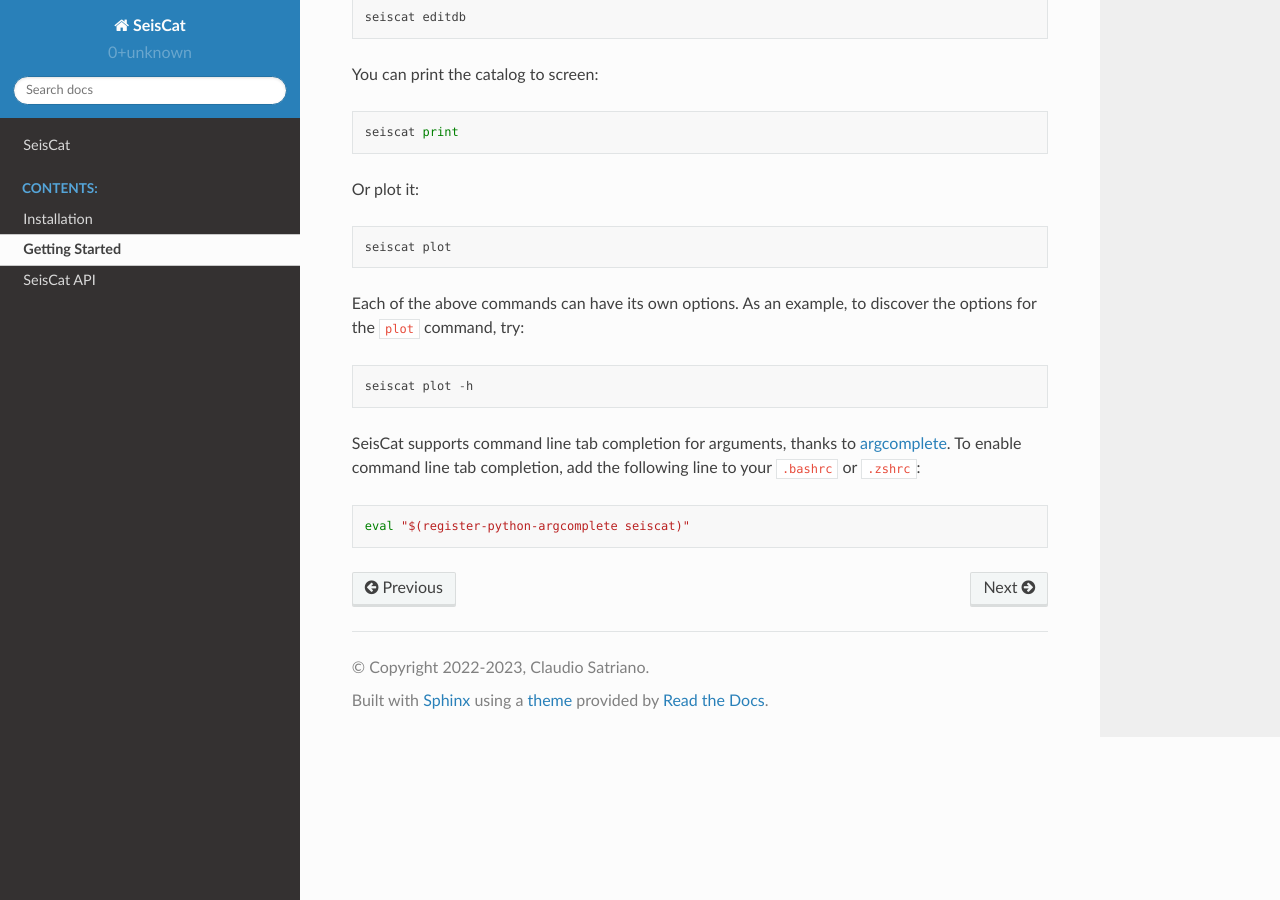
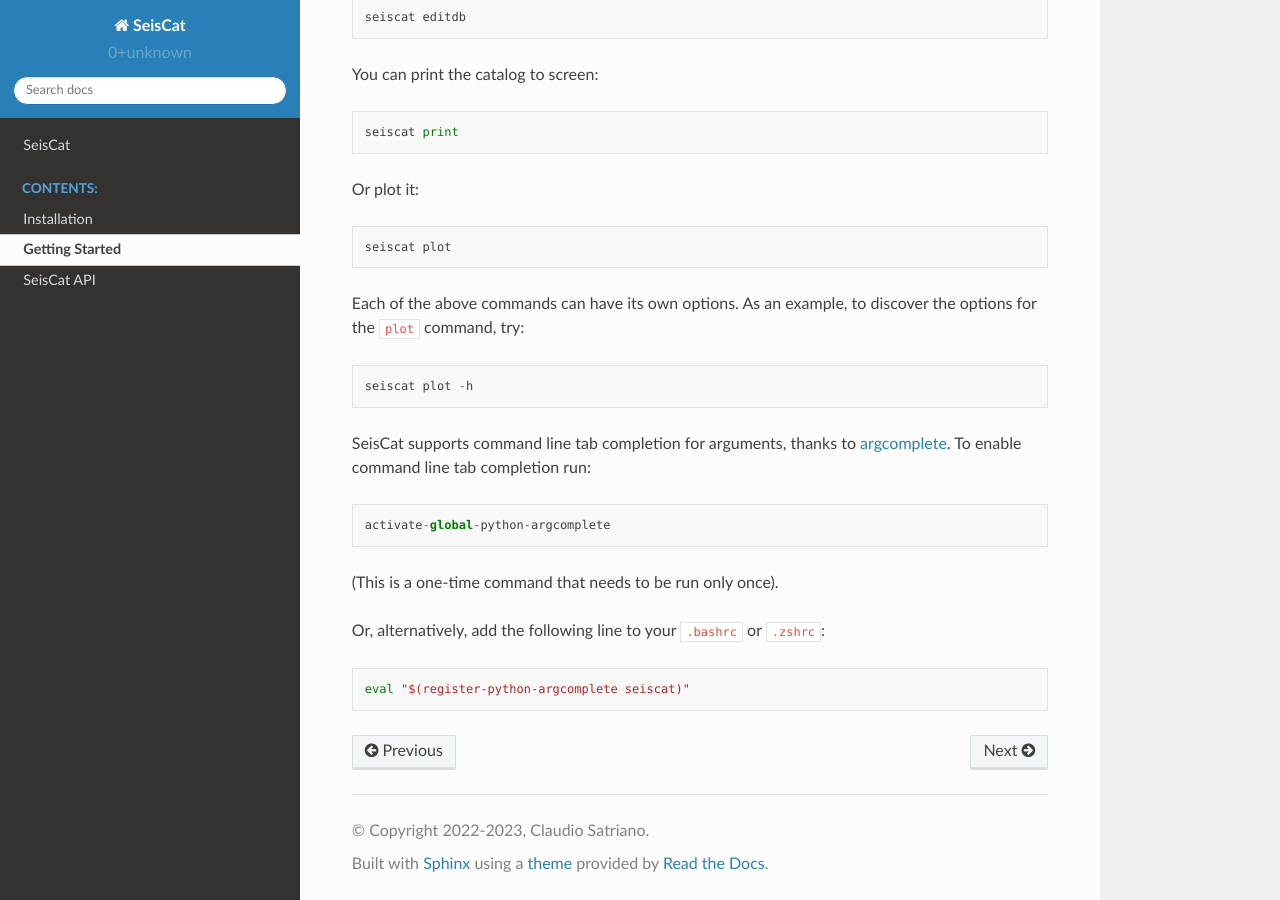
Before and after one commit to SeismicSource/seiscat, a Sphinx documentation site: the page built from docs/getting_started.rst, in a window 1280 px wide and 900 px high, scrolled down 720 px. Built offline with Sphinx 7.4.7 and the Read the Docs theme 2.0.0, drawn with Linux system fonts in a browser that asks for light colours; pages that are not in the unit, such as notebooks, are missing from menus.

Commit message:
Support for `activate-global-python-argcomplete`

```diff
--- a/docs/getting_started.rst
+++ b/docs/getting_started.rst
@@ -62,9 +62,16 @@ As an example, to discover the options for the ``plot`` command, try:
 
 
 SeisCat supports command line tab completion for arguments, thanks to
-`argcomplete <https://kislyuk.github.io/argcomplete/>`__. To enable
-command line tab completion, add the following line to your ``.bashrc``
-or ``.zshrc``:
+`argcomplete <https://kislyuk.github.io/argcomplete/>`__.
+To enable command line tab completion run:
+
+.. code-block::
+
+    activate-global-python-argcomplete
+
+(This is a one-time command that needs to be run only once).
+
+Or, alternatively, add the following line to your ``.bashrc`` or ``.zshrc``:
 
 .. code-block::
 
```
Also changed, not shown: README.md (+7 -2 lines), 1 other file.
